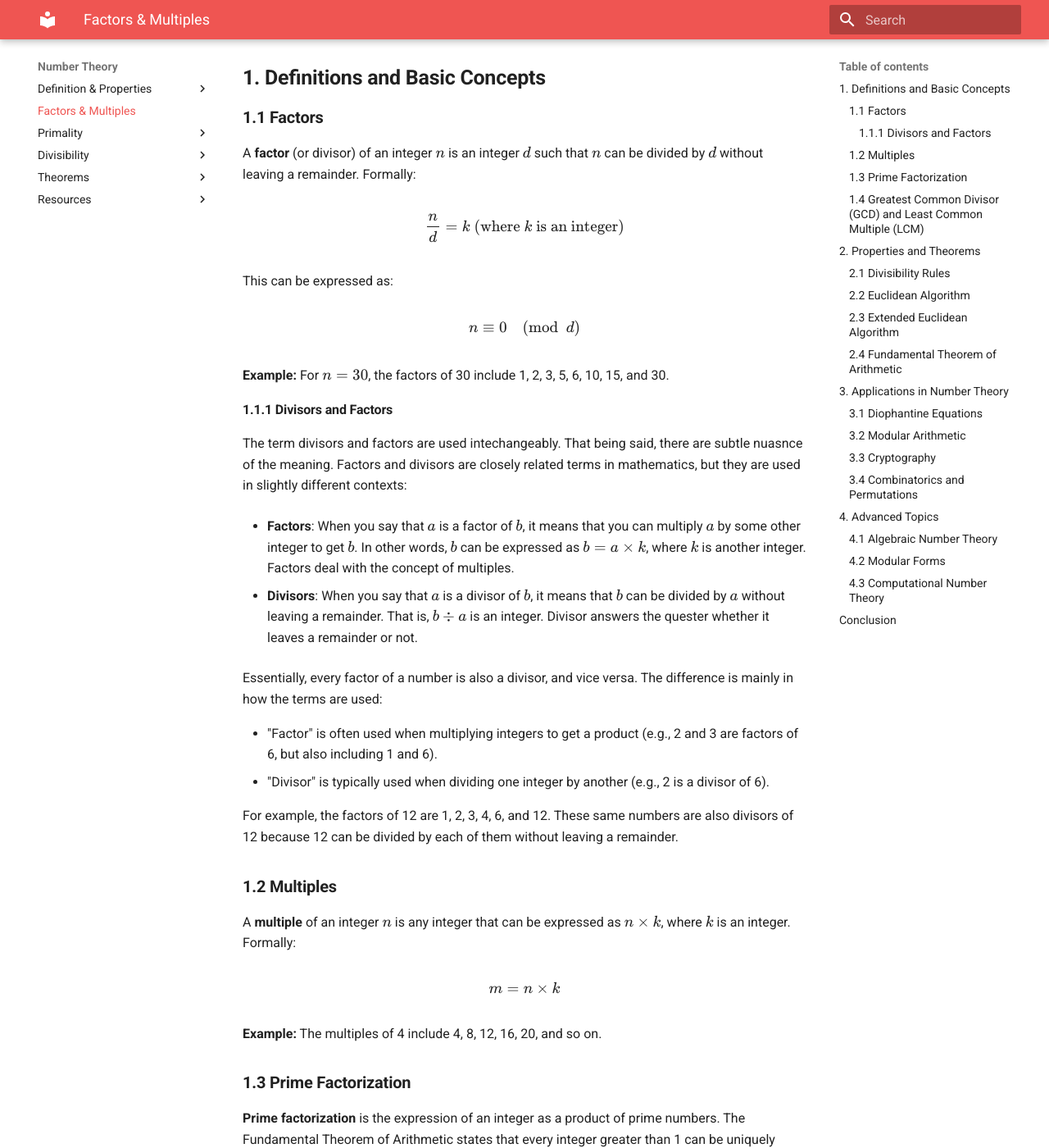
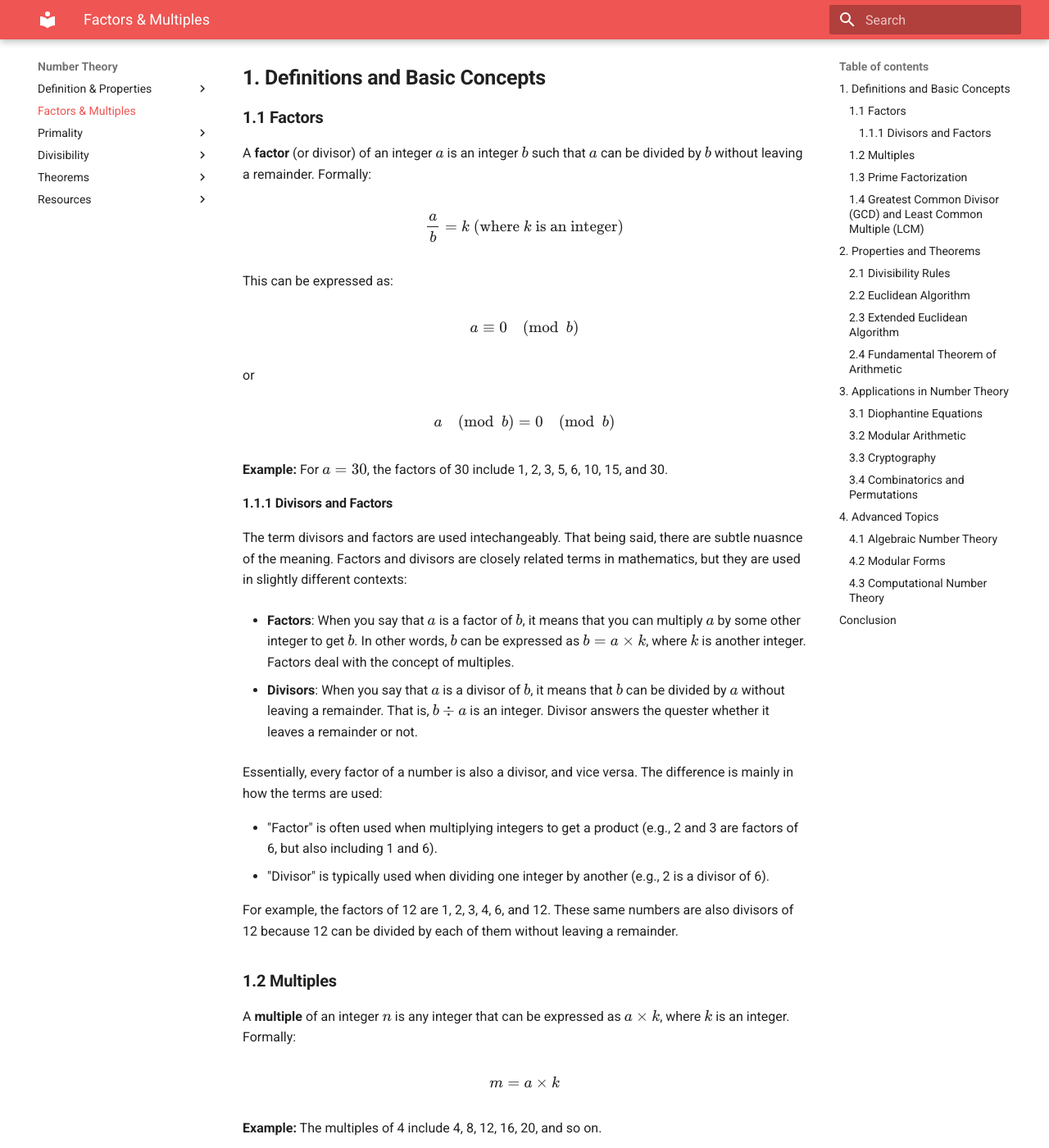
Before and after one commit to baseonballs/mpower-sitedocs, an MkDocs documentation site: the page built from site-docs/mathematics/nt/factors.md, in a window 1280 px wide and 1400 px high, scrolled down 319 px. Shown: the whole window at 82% size. Built offline with MkDocs 1.6.1 and Material for MkDocs 9.7.7, drawn with Linux system fonts in a browser that asks for light colours; formulas are drawn with MathJax 3.

Commit message:
changed nomenclature of a vs n

```diff
--- a/site-docs/mathematics/nt/factors.md
+++ b/site-docs/mathematics/nt/factors.md
@@ -8,19 +8,26 @@ Factors and multiples are essential concepts in number theory, providing a found
 
 ### **1.1 Factors**
 
-A **factor** (or divisor) of an integer \( n \) is an integer \( d \) such that \( n \) can be divided by \( d \) without leaving a remainder. Formally:
+A **factor** (or divisor) of an integer \( a \) is an integer \( b \) such that \( a \) can be divided by \( b \) without leaving a remainder. Formally:
 
 \[
-\frac{n}{d} = k \text{ (where \( k \) is an integer)}
+\frac{a}{b} = k \text{ (where \( k \) is an integer)}
 \]
 
 This can be expressed as:
 
 \[
-n \equiv 0 \pmod{d}
+a \equiv 0 \pmod{b}
 \]
 
-**Example:** For \( n = 30 \), the factors of 30 include 1, 2, 3, 5, 6, 10, 15, and 30.
+or
+
+\[
+a \pmod{b} = 0 \pmod{b}
+\]
+
+
+**Example:** For \( a = 30 \), the factors of 30 include 1, 2, 3, 5, 6, 10, 15, and 30.
 
 #### **1.1.1 Divisors and Factors**
 
@@ -39,10 +46,10 @@ For example, the factors of 12 are 1, 2, 3, 4, 6, and 12. These same numbers are
 
 ### **1.2 Multiples**
 
-A **multiple** of an integer \( n \) is any integer that can be expressed as \( n \times k \), where \( k \) is an integer. Formally:
+A **multiple** of an integer \( n \) is any integer that can be expressed as \( a\times k \), where \( k \) is an integer. Formally:
 
 \[
-m = n \times k
+m = a \times k
 \]
 
 **Example:** The multiples of 4 include 4, 8, 12, 16, 20, and so on.
```
